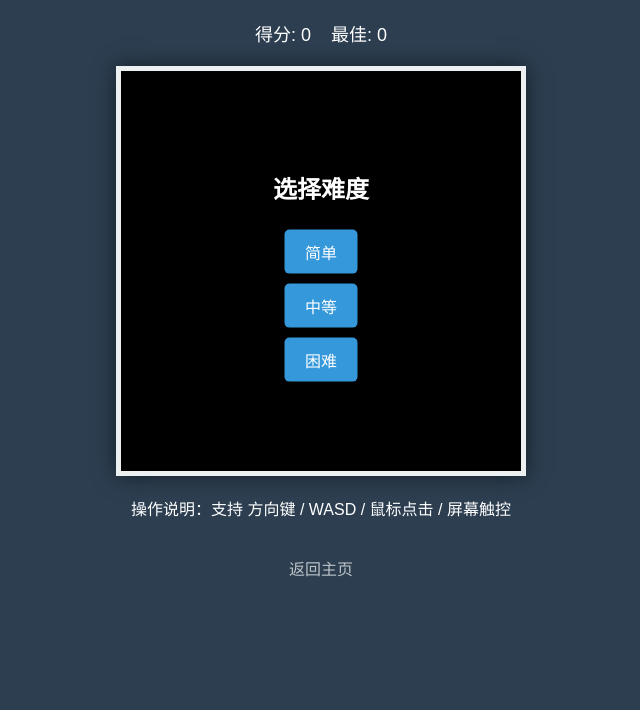
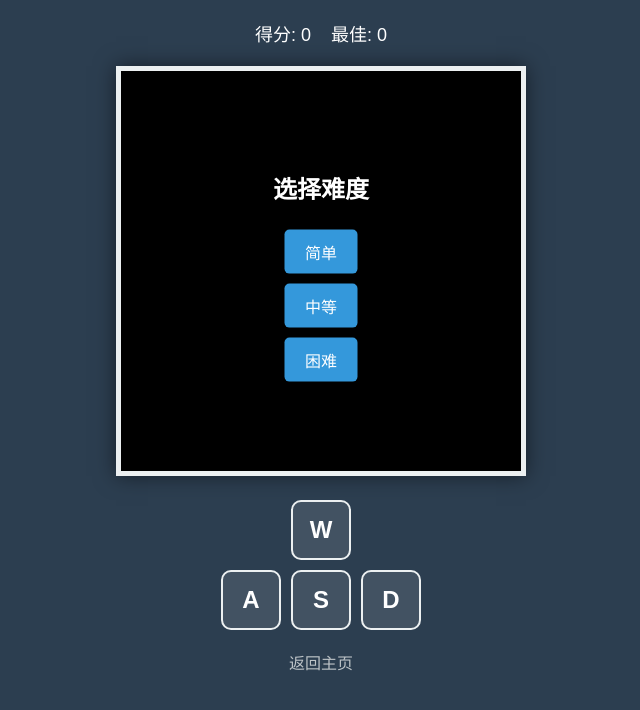
Before and after one commit to btc-ecnu/snake-game, a plain HTML site: page game.html in a window 1280 px wide. Shown: the whole page, without its empty margins (319-959 px from the left). Drawn offline with Linux system fonts and the light colour scheme.

Commit message:
feat: 首页重构双入口，新增手机端虚拟方向键

```diff
--- a/game.html
+++ b/game.html
@@ -11,6 +11,14 @@
         #ui-layer { position: absolute; top: 50%; left: 50%; transform: translate(-50%, -50%); background: rgba(0,0,0,0.8); padding: 30px; border-radius: 10px; text-align: center; display: block; }
         button { margin: 5px; padding: 10px 20px; font-size: 16px; cursor: pointer; border: none; border-radius: 5px; background: #3498db; color: white; }
         button:hover { background: #2980b9; }
+        /* 虚拟方向键样式 */
+        .d-pad { display: grid; grid-template-columns: 60px 60px 60px; grid-template-rows: 60px 60px; gap: 10px; margin-top: 20px; justify-content: center; }
+        .d-btn { background: rgba(255,255,255,0.1); border: 2px solid #ecf0f1; border-radius: 10px; color: white; font-size: 24px; font-weight: bold; display: flex; justify-content: center; align-items: center; cursor: pointer; user-select: none; touch-action: manipulation; }
+        .d-btn:active { background: rgba(255,255,255,0.4); }
+        .btn-up { grid-column: 2; grid-row: 1; }
+        .btn-left { grid-column: 1; grid-row: 2; }
+        .btn-down { grid-column: 2; grid-row: 2; }
+        .btn-right { grid-column: 3; grid-row: 2; }
     </style>
 </head>
 <body>
@@ -32,9 +40,14 @@
         </div>
     </div>
 
-    <p>操作说明：支持 方向键 / WASD / 鼠标点击 / 屏幕触控</p>
+    <!-- 虚拟方向键 -->
+    <div class="d-pad">
+        <div class="d-btn btn-up" onmousedown="setDir('UP', event)" ontouchstart="setDir('UP', event)">W</div>
+        <div class="d-btn btn-left" onmousedown="setDir('LEFT', event)" ontouchstart="setDir('LEFT', event)">A</div>
+        <div class="d-btn btn-down" onmousedown="setDir('DOWN', event)" ontouchstart="setDir('DOWN', event)">S</div>
+        <div class="d-btn btn-right" onmousedown="setDir('RIGHT', event)" ontouchstart="setDir('RIGHT', event)">D</div>
+    </div>
     <a href="index.html" style="color: #bdc3c7; text-decoration: none; margin-top: 20px;">返回主页</a>
-
     <script>
         const canvas = document.getElementById('snakeGame');
         const ctx = canvas.getContext('2d');
@@ -97,7 +110,16 @@ document.addEventListener("keydown", (event) => {
             else if ((key === 'arrowright' || key === 'd') && direction !== "LEFT") direction = "RIGHT";
             else if ((key === 'arrowdown' || key === 's') && direction !== "UP") direction = "DOWN";
         });
+        // 处理虚拟按键的输入
+        function setDir(newDir, event) {
+            if(event) event.preventDefault(); // 防止手机端双击缩放等默认行为
+            if (uiLayer.style.display === 'block') return; // 菜单页不响应
 
+            if (newDir === 'UP' && direction !== 'DOWN') direction = 'UP';
+            if (newDir === 'DOWN' && direction !== 'UP') direction = 'DOWN';
+            if (newDir === 'LEFT' && direction !== 'RIGHT') direction = 'LEFT';
+            if (newDir === 'RIGHT' && direction !== 'LEFT') direction = 'RIGHT';
+        }
         // --- 事件监听 (鼠标/触控交互) ---
         function handleTouchOrClick(event) {
             if (uiLayer.style.display === 'block') return; // 暂停/结束状态下忽略输入
```
Also changed, not shown: index.html (+10 -4 lines), multiplayer.html (added, +15 -0 lines). Lines whose indentation alone changed are shown as unchanged.
